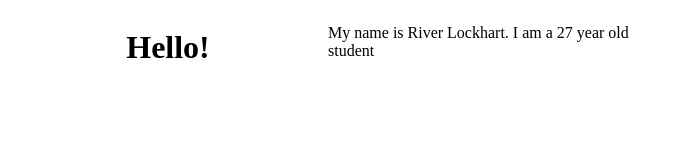
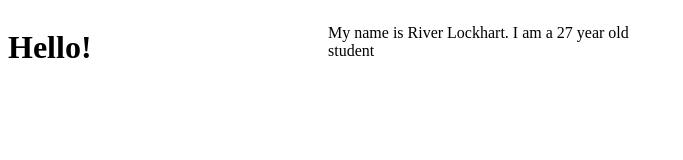
Before and after one commit to river-lockhart/river-lockhart.github.io, a plain HTML site: page index.html in a window 1280 px wide. Shown: the whole page, without its empty margins (0-683 px from the left). Drawn offline with Linux system fonts and the light colour scheme.

Commit message:
Update index.css

```diff
--- a/index.css
+++ b/index.css
@@ -4,7 +4,7 @@ body{
 }
 
 div {
-        display: flex;
+        display: block;
         width: 100%;
         justify-content: center;
 }
```
